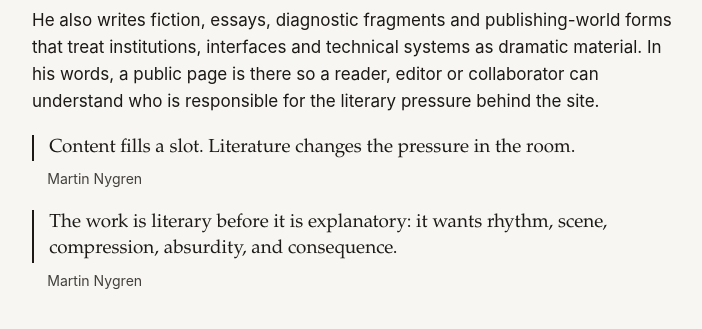
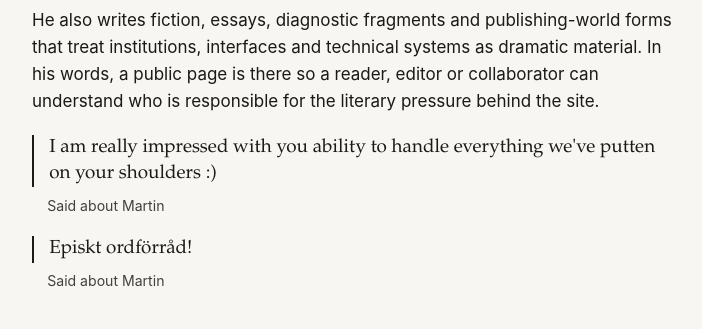
Before and after one commit to evergreenvulcano/martin-nygren, a plain HTML site: page index.html in a window 1280 px wide. Shown: the part 1600-1929 px from the top of the page, without its empty margins (288-990 px from the left). Drawn offline with Linux system fonts and the light colour scheme.

Commit message:
Replace the About quotes
Use the two lines Martin supplied, with the same wording in English and Swedish and the attribution changed to say they are about him.

Co-authored-by: evergreenvulcano <evergreenvulcano@users.noreply.github.com>

```diff
--- a/index.html
+++ b/index.html
@@ -80,15 +80,15 @@
           <p>He also writes fiction, essays, diagnostic fragments and publishing-world forms that treat institutions, interfaces and technical systems as dramatic material. In his words, a public page is there so a reader, editor or collaborator can understand who is responsible for the literary pressure behind the site.</p>
           <figure class="quote">
             <blockquote>
-              <p>Content fills a slot. Literature changes the pressure in the room.</p>
+              <p>I am really impressed with you ability to handle everything we've putten on your shoulders :)</p>
             </blockquote>
-            <figcaption>Martin Nygren</figcaption>
+            <figcaption>Said about Martin</figcaption>
           </figure>
           <figure class="quote">
             <blockquote>
-              <p>The work is literary before it is explanatory: it wants rhythm, scene, compression, absurdity, and consequence.</p>
+              <p>Episkt ordförråd!</p>
             </blockquote>
-            <figcaption>Martin Nygren</figcaption>
+            <figcaption>Said about Martin</figcaption>
           </figure>
         </section>
 
@@ -275,15 +275,15 @@
           <p>Han skriver också fiktion, essäer, diagnostiska fragment och former från förlagsvärlden, som behandlar institutioner, gränssnitt och tekniska system som dramatiskt material. Med hans egna ord finns en offentlig sida där för att en läsare, redaktör eller samarbetspartner ska kunna förstå vem som bär det litterära trycket bakom sajten.</p>
           <figure class="quote">
             <blockquote>
-              <p>Innehåll fyller en plats. Litteratur förändrar trycket i rummet.</p>
+              <p>I am really impressed with you ability to handle everything we've putten on your shoulders :)</p>
             </blockquote>
-            <figcaption>Martin Nygren</figcaption>
+            <figcaption>Sagt om Martin</figcaption>
           </figure>
           <figure class="quote">
             <blockquote>
-              <p>Arbetet är litterärt före det är förklarande: det vill ha rytm, scen, kompression, absurditet och konsekvens.</p>
+              <p>Episkt ordförråd!</p>
             </blockquote>
-            <figcaption>Martin Nygren</figcaption>
+            <figcaption>Sagt om Martin</figcaption>
           </figure>
         </section>
 
```
